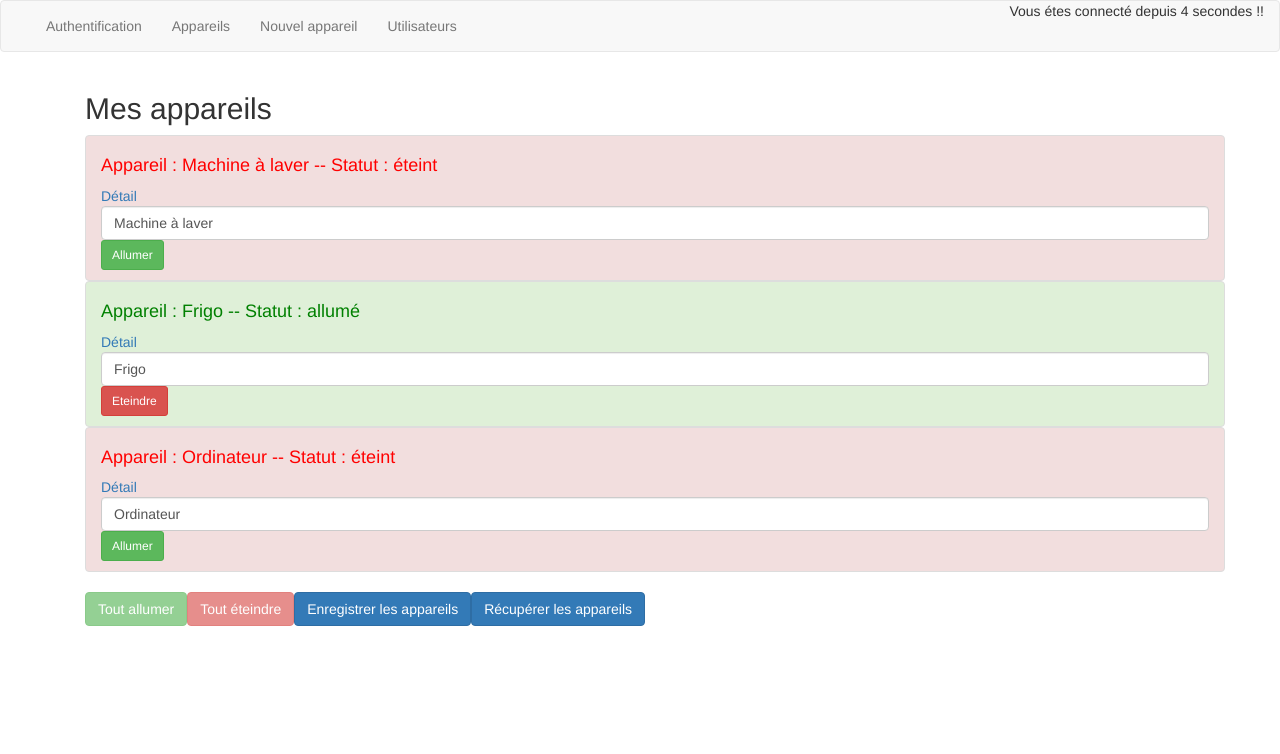
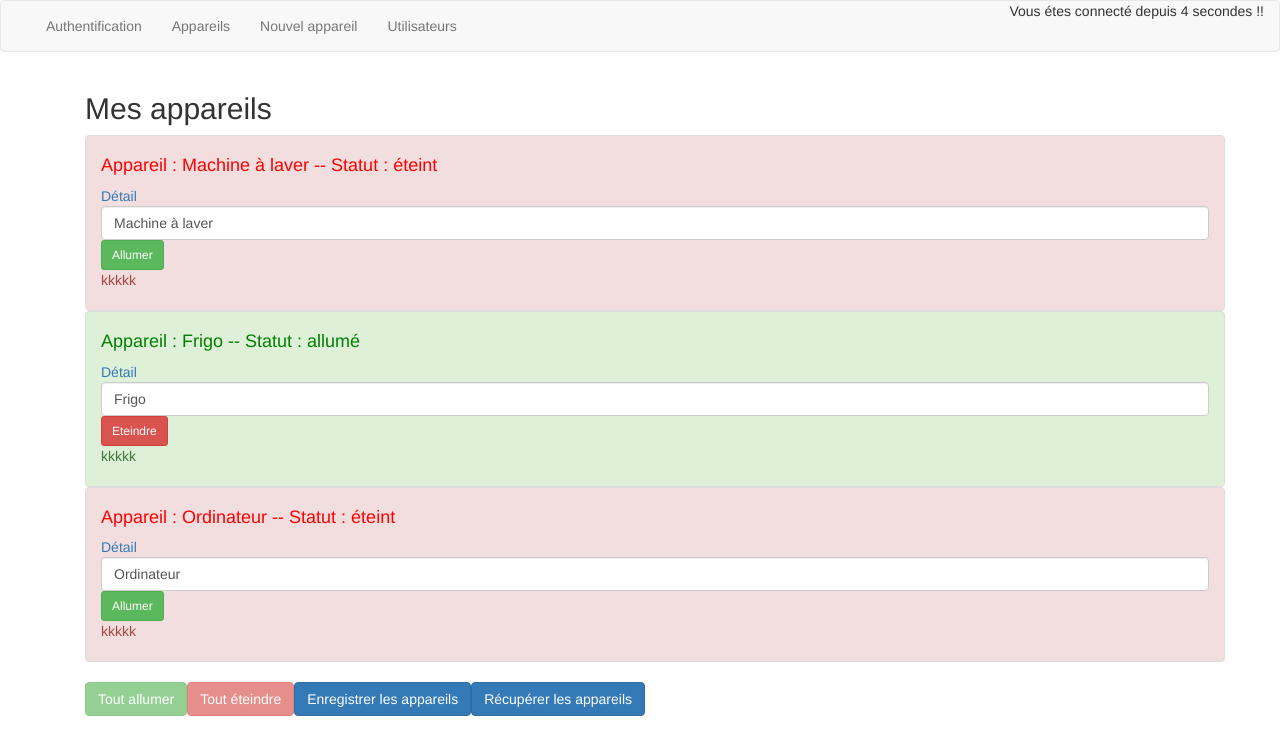
Before and after one commit to ja3/angular5, an Angular app: page / in a window 1280 px wide. Shown: the top 754 px of the page. Built offline with nearby package versions, Linux system fonts and the light colour scheme.

Commit message:
commit via kimija3

```diff
--- a/src/app/appareil/appareil.component.html
+++ b/src/app/appareil/appareil.component.html
@@ -8,5 +8,5 @@
 
         <button class="btn btn-sm btn-success" *ngIf="appareilStatus === 'éteint'" (click)="onSwitch()">Allumer</button>
         <button class="btn btn-sm btn-danger" *ngIf="appareilStatus === 'allumé'" (click)="onSwitch()">Eteindre</button>
-
+<p>kkkkk</p>
 </li>
```
